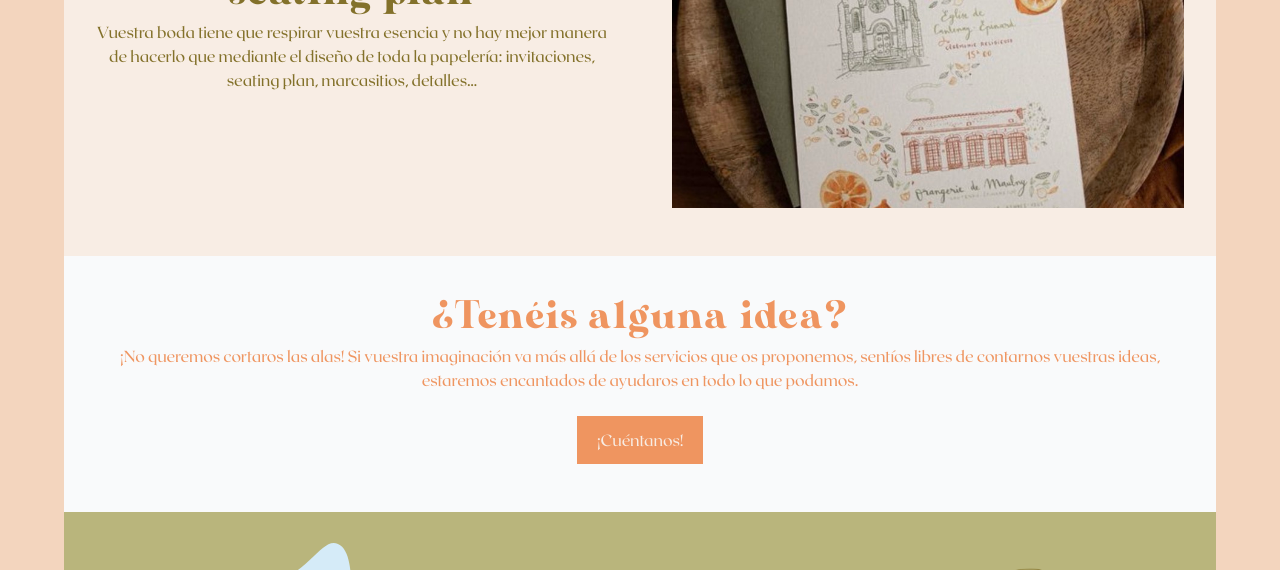
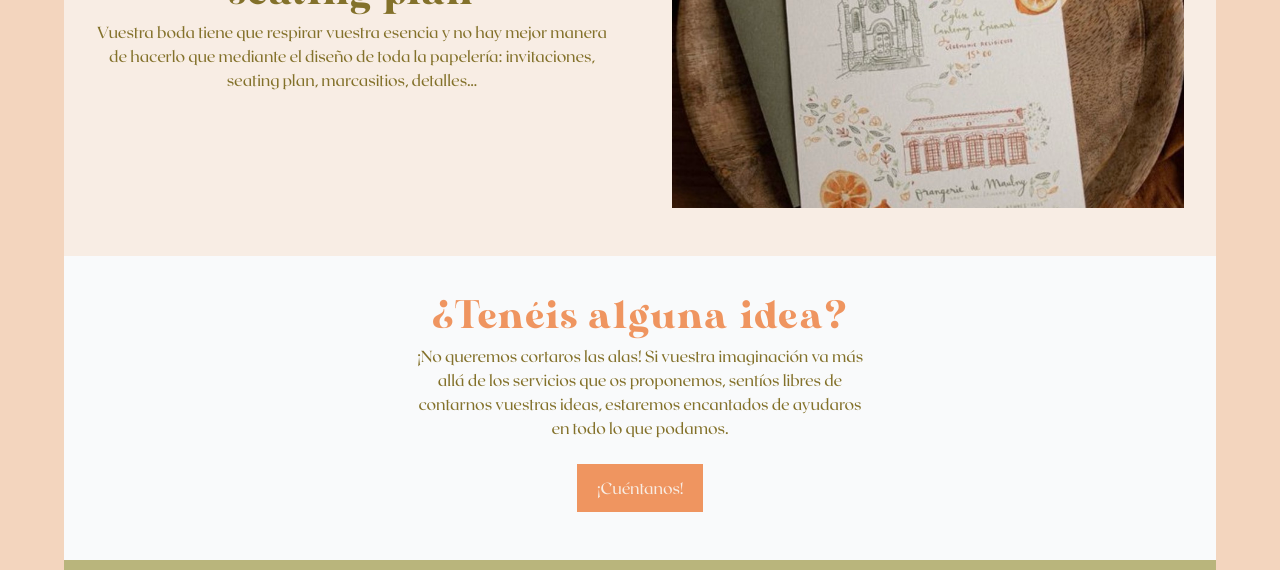
Before and after one commit to soyjaimefm/loveActually-web, an Astro site: page /servicios in a window 1280 px wide. Shown: the part 1368-1938 px from the top of the page. Built offline with nearby package versions, Linux system fonts and the light colour scheme; Astro itself is replaced by a stand-in of ours.

Commit message:
Modified services "Do you have an idea" section

```diff
--- a/src/pages/servicios.astro
+++ b/src/pages/servicios.astro
@@ -87,8 +87,9 @@ import LaH1 from "../components/ui/LaH1.astro";
     </section>
 
     <section class="max-w-6xl bg-gray-50 container mx-auto py-12 px-8">
+      <div class="sm:max-w-md mx-auto">
         <LaH2 class="text-laOrange">¿Tenéis alguna idea?</LaH2>
-      <p class="text-laOrange text-center">
+        <p class="text-center">
           ¡No queremos cortaros las alas! Si vuestra imaginación va más allá de
           los servicios que os proponemos, sentíos libres de contarnos vuestras
           ideas, estaremos encantados de ayudaros en todo lo que podamos.
@@ -101,6 +102,7 @@ import LaH1 from "../components/ui/LaH1.astro";
             ¡Cuéntanos!
           </a>
         </div>
+      </div>
     </section>
   </main>
 </Layout>
```
Lines whose indentation alone changed are shown as unchanged.
